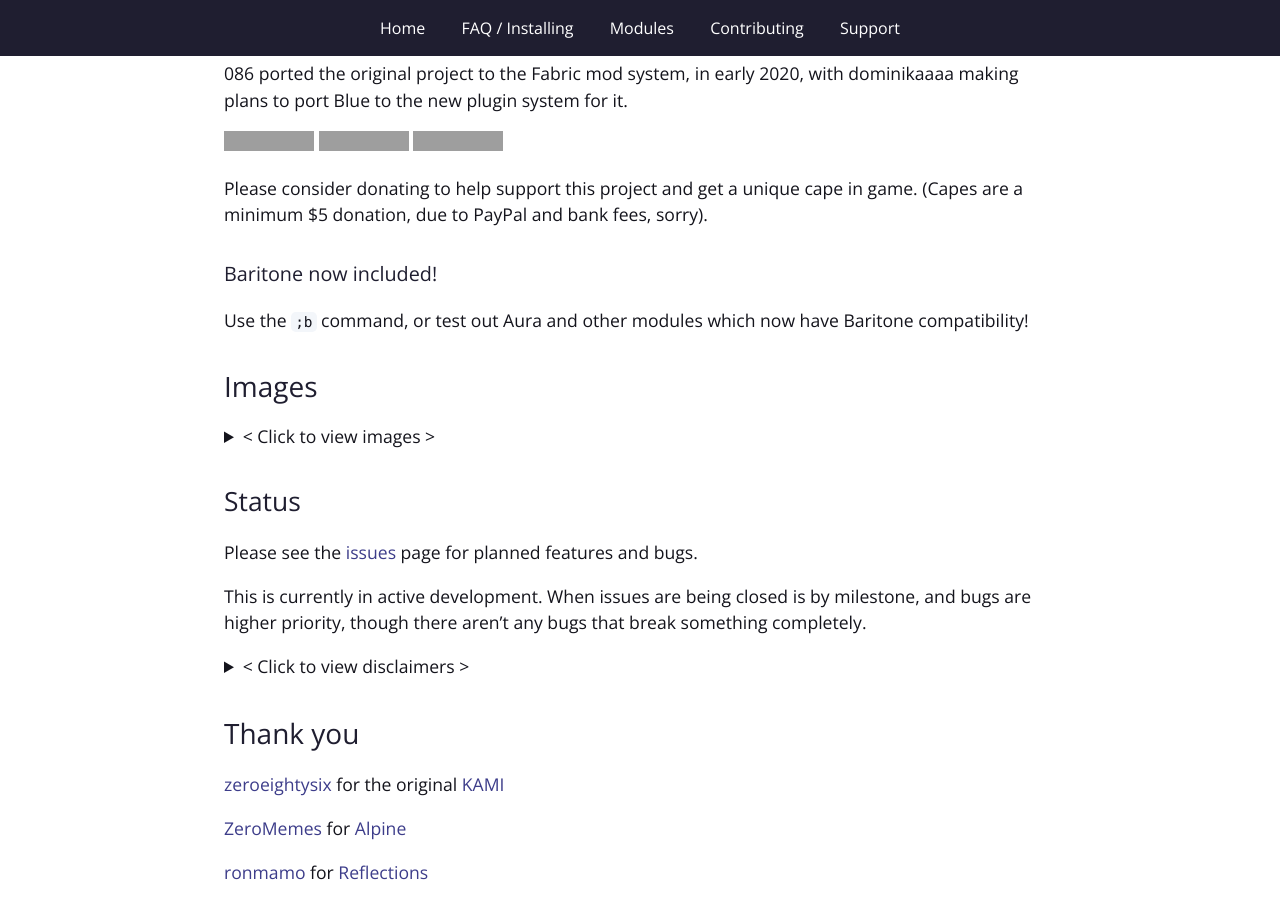
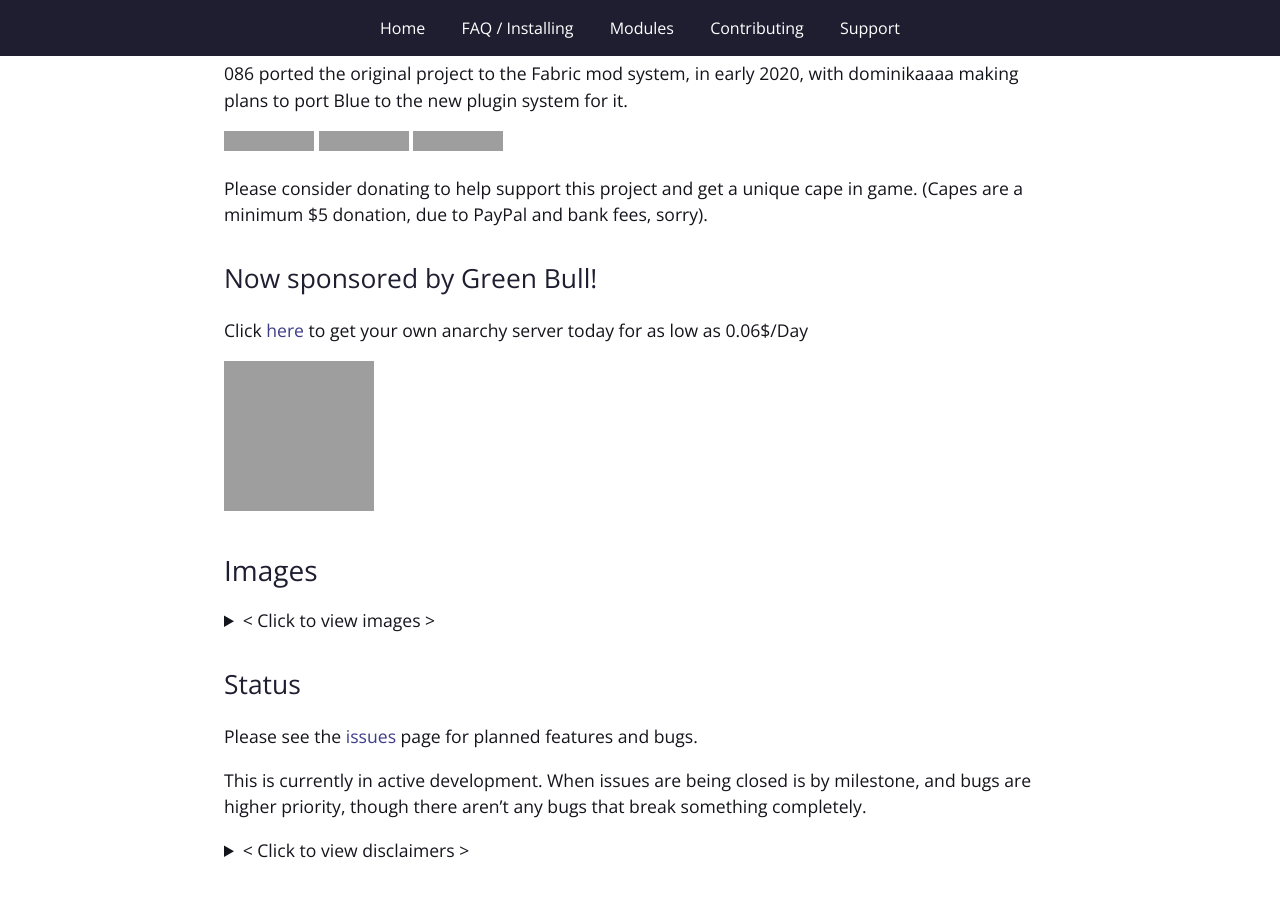
Before and after one commit to kami-blue/website, a Jekyll site: the page built from index.md, in a window 1280 px wide and 900 px high, scrolled down 1029 px. Built offline with Jekyll 4.4.1, drawn with Linux system fonts in a browser that asks for light colours; grey boxes are pictures that could not be loaded.

Commit message:
Added sponsorship

```diff
--- a/index.md
+++ b/index.md
@@ -17,18 +17,20 @@ See the [FAQ](/faq) pages for information about using the mod itself, and the [m
 This project was started by 086 in early 2018, and it gained popularity for having the best CrystalAura.
 In late 2019 dominikaaaa picked up the project, noticing the lack of modules, with iBuyMountainDew taking over the project after 6 months of work by dominikaaaa.
 
-
 086 ported the original project to the Fabric mod system, in early 2020, with dominikaaaa making plans to port Blue to the new plugin system for it.
 
 [![Paypal](https://img.shields.io/badge/paypal-donate-red?color=169bd7&logo=paypal&style=flat-square)](https://paypal.me/mik4a/5USD)
-[![BTC](https://img.shields.io/badge/btc-clickme-red?color=f08b16&logo=bitcoin&style=flat-square)](https://www.blockchain.com/btc/address/19pH4aNZZMPJkqQ2826BauRokyBs1NYon7)
-[![BCH](https://img.shields.io/badge/bch-clickme-red?color=2db300&logo=cash-app&style=flat-square)](https://www.blockchain.com/bch/address/19pH4aNZZMPJkqQ2826BauRokyBs1NYon7)
+[![BTC](https://img.shields.io/badge/btc-donate-red?color=f08b16&logo=bitcoin&style=flat-square)](https://www.blockchain.com/btc/address/19pH4aNZZMPJkqQ2826BauRokyBs1NYon7)
+[![BCH](https://img.shields.io/badge/bch-donate-red?color=2db300&logo=cash-app&style=flat-square)](https://www.blockchain.com/bch/address/19pH4aNZZMPJkqQ2826BauRokyBs1NYon7)
 
 Please consider donating to help support this project and get a unique cape in game. (Capes are a minimum $5 donation, due to PayPal and bank fees, sorry).
 
-##### Baritone now included!
+### Now sponsored by Green Bull!
 
-Use the `;b` command, or test out Aura and other modules which now have Baritone compatibility!
+Click [here](https://discord.gg/dEZwnRV) to get your own anarchy server today for as low as 0.06$/Day
+
+<img src="https://media.discordapp.net/attachments/707534396839690260/711077844553433129/logo.png" alt="Green Bull Logo" style="width:150px;height:150px;">
+
 
 ## Images
 
```
Also changed, not shown: download.md (+6 -0 lines).
